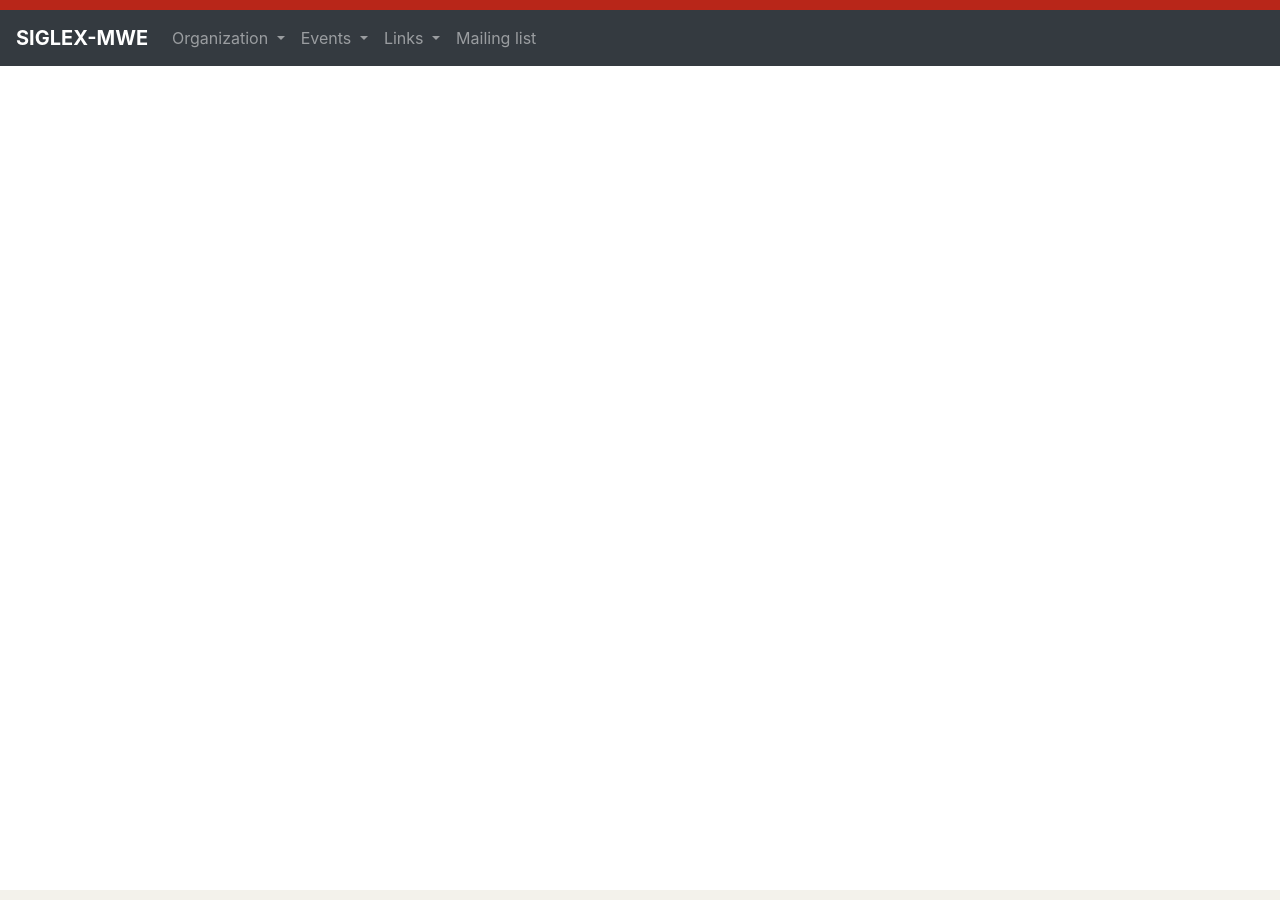
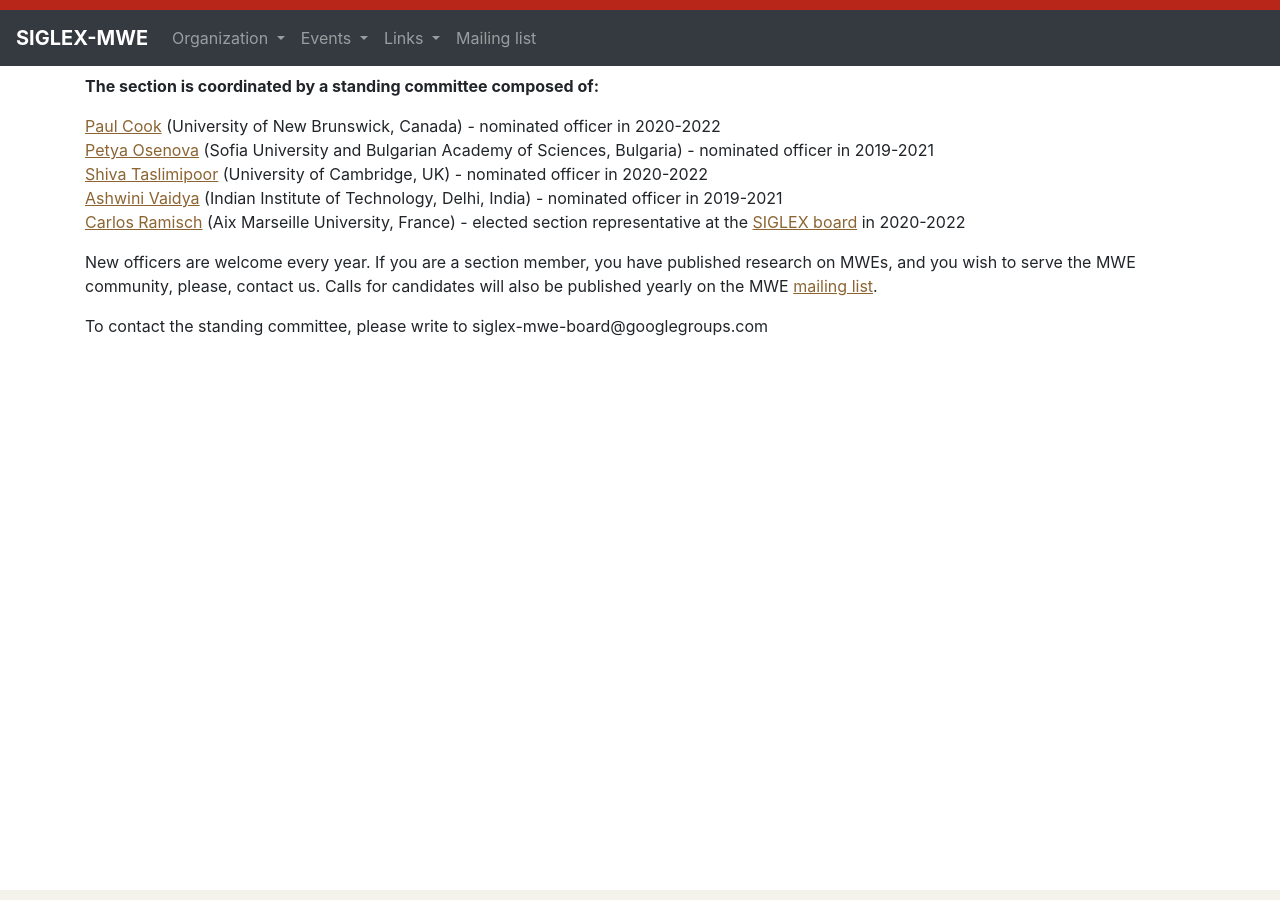
Before and after one commit to multiword/multiword.github.io, a Jekyll site: the page built from organization/standingcommittee.md, in a window 1280 px wide. Built offline with Jekyll 4.4.1, drawn with Linux system fonts in a browser that asks for light colours.

Commit message:
Update standingcommittee.md

```diff
--- a/organization/standingcommittee.md
+++ b/organization/standingcommittee.md
@@ -2,3 +2,14 @@
 title: Home
 layout: default
 ---
+**The section is coordinated by a standing committee composed of:**
+
+[Paul Cook](http://cs.unb.ca/~ccook1/) (University of New Brunswick, Canada) - nominated officer in 2020-2022
+[Petya Osenova](http://bultreebank.org/en/our-team/petya-osenova/) (Sofia University and Bulgarian Academy of Sciences, Bulgaria) - nominated officer in 2019-2021
+[Shiva Taslimipoor](https://shivaat.github.io/) (University of Cambridge, UK) - nominated officer in 2020-2022
+[Ashwini Vaidya](https://web.iitd.ac.in/~avaidya/) (Indian Institute of Technology, Delhi, India) - nominated officer in 2019-2021
+[Carlos Ramisch](https://pageperso.lis-lab.fr/carlos.ramisch/) (Aix Marseille University, France) - elected section representative at the [SIGLEX board](https://siglex.org/board/2020.html) in 2020-2022
+
+New officers are welcome every year. If you are a section member, you have published research on MWEs, and you wish to serve the MWE community, please, contact us. Calls for candidates will also be published yearly on the MWE [mailing list](https://sourceforge.net/projects/multiword/lists/multiword-expressions).
+
+To contact the standing committee, please write to siglex-mwe-board@googlegroups.com
```
